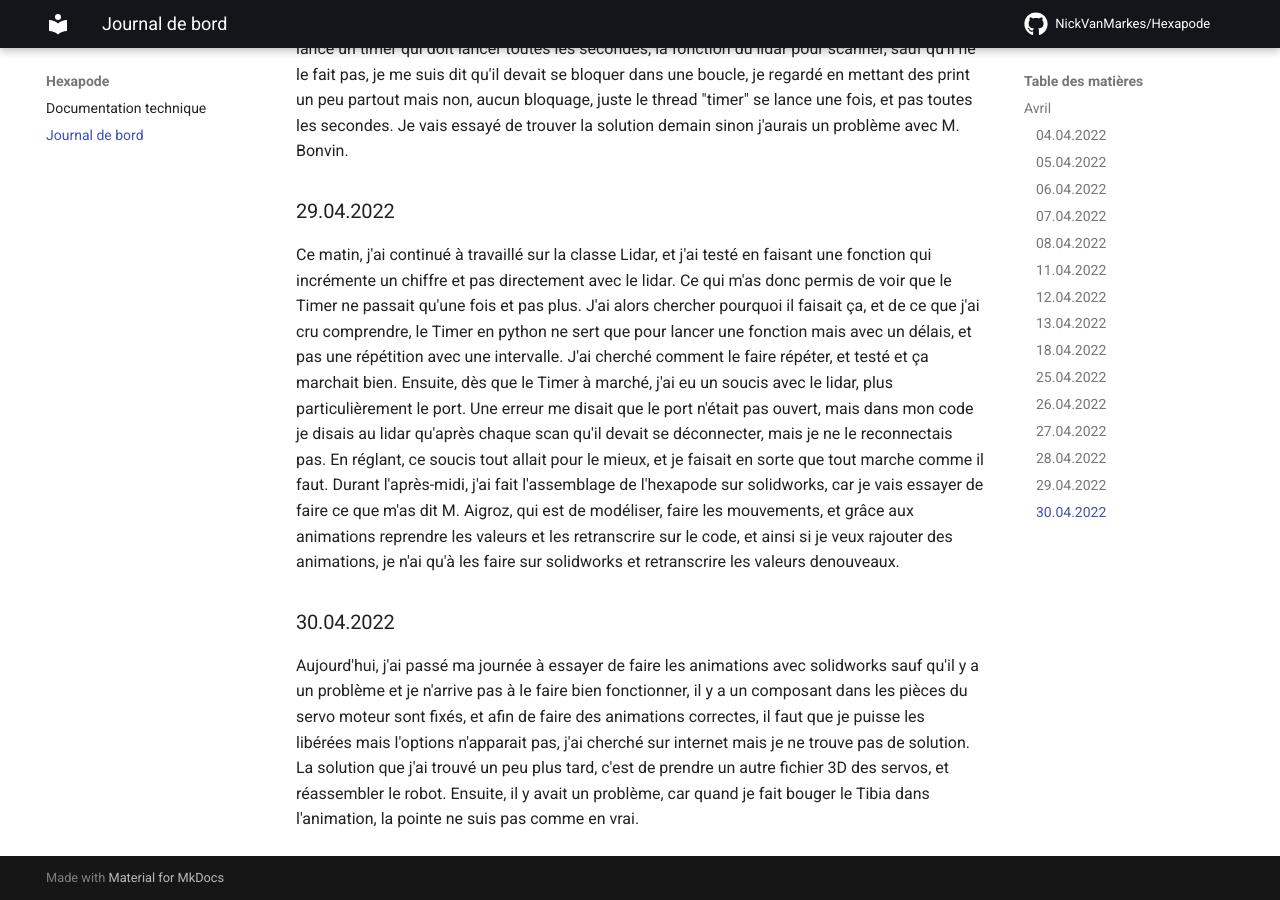
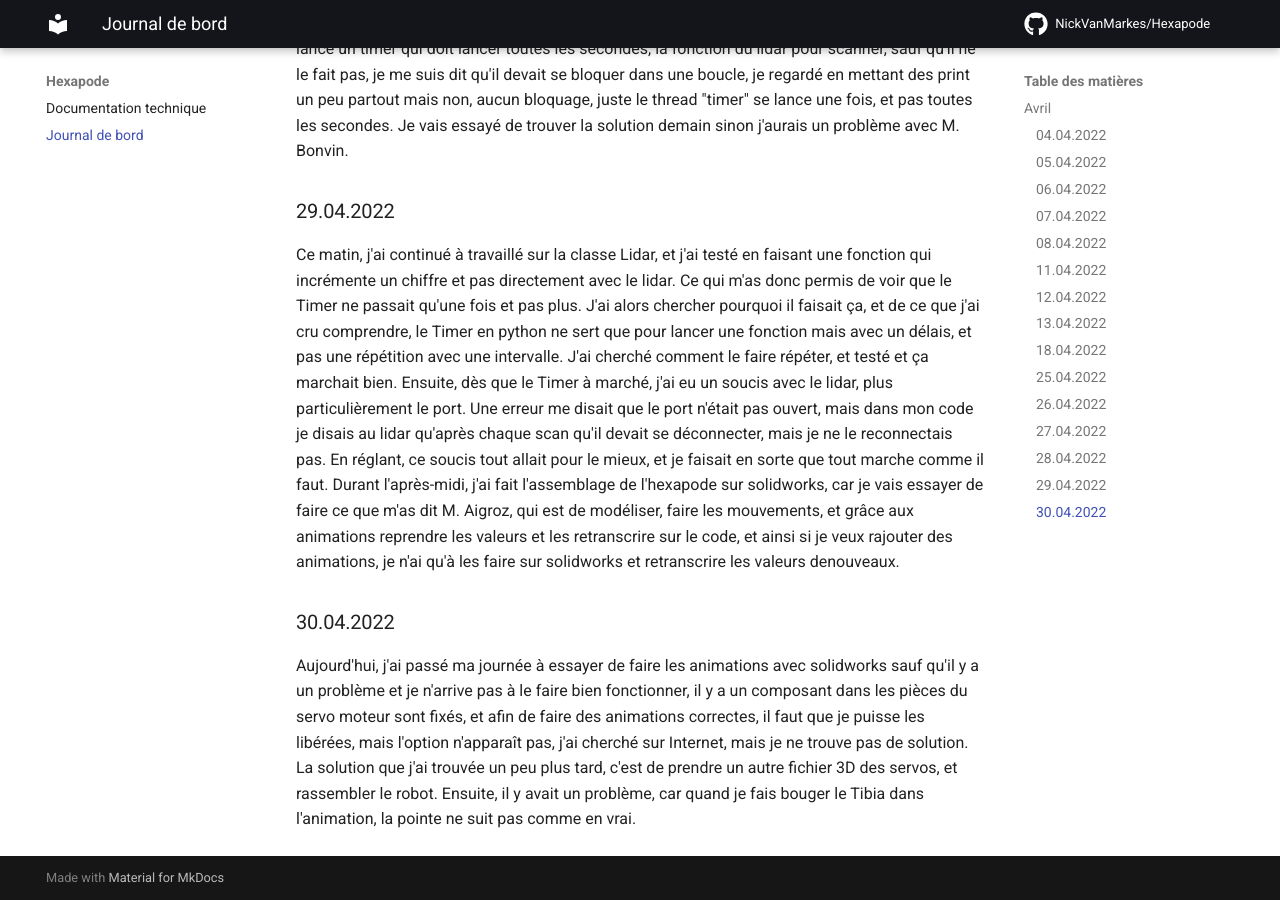
Before and after one commit to NickVanMarkes/Hexapode, an MkDocs documentation site: the page built from docs/JDB.md, in a window 1280 px wide and 900 px high, scrolled down 5391 px. Built offline with MkDocs 1.6.1 and Material for MkDocs 9.7.7, drawn with Linux system fonts in a browser that asks for light colours; comment, search, counter and statistics services are not loaded.

Commit message:
Docs: Correct logbook

```diff
--- a/docs/JDB.md
+++ b/docs/JDB.md
@@ -75,4 +75,4 @@ Ce matin, j'ai continué à travaillé sur la classe Lidar, et j'ai testé en fa
 
 ### 30.04.2022
 
-Aujourd'hui, j'ai passé ma journée à essayer de faire les animations avec solidworks sauf qu'il y a un problème et je n'arrive pas à le faire bien fonctionner, il y a un composant dans les pièces du servo moteur sont fixés, et afin de faire des animations correctes, il faut que je puisse les libérées mais l'options n'apparait pas, j'ai cherché sur internet mais je ne trouve pas de solution. La solution que j'ai trouvé un peu plus tard, c'est de prendre un autre fichier 3D des servos, et réassembler le robot. Ensuite, il y avait un problème, car quand je fait bouger le Tibia dans l'animation, la pointe ne suis pas comme en vrai.
+Aujourd'hui, j'ai passé ma journée à essayer de faire les animations avec solidworks sauf qu'il y a un problème et je n'arrive pas à le faire bien fonctionner, il y a un composant dans les pièces du servo moteur sont fixés, et afin de faire des animations correctes, il faut que je puisse les libérées, mais l'option n'apparaît pas, j'ai cherché sur Internet, mais je ne trouve pas de solution. La solution que j'ai trouvée un peu plus tard, c'est de prendre un autre fichier 3D des servos, et rassembler le robot. Ensuite, il y avait un problème, car quand je fais bouger le Tibia dans l'animation, la pointe ne suit pas comme en vrai.
```
